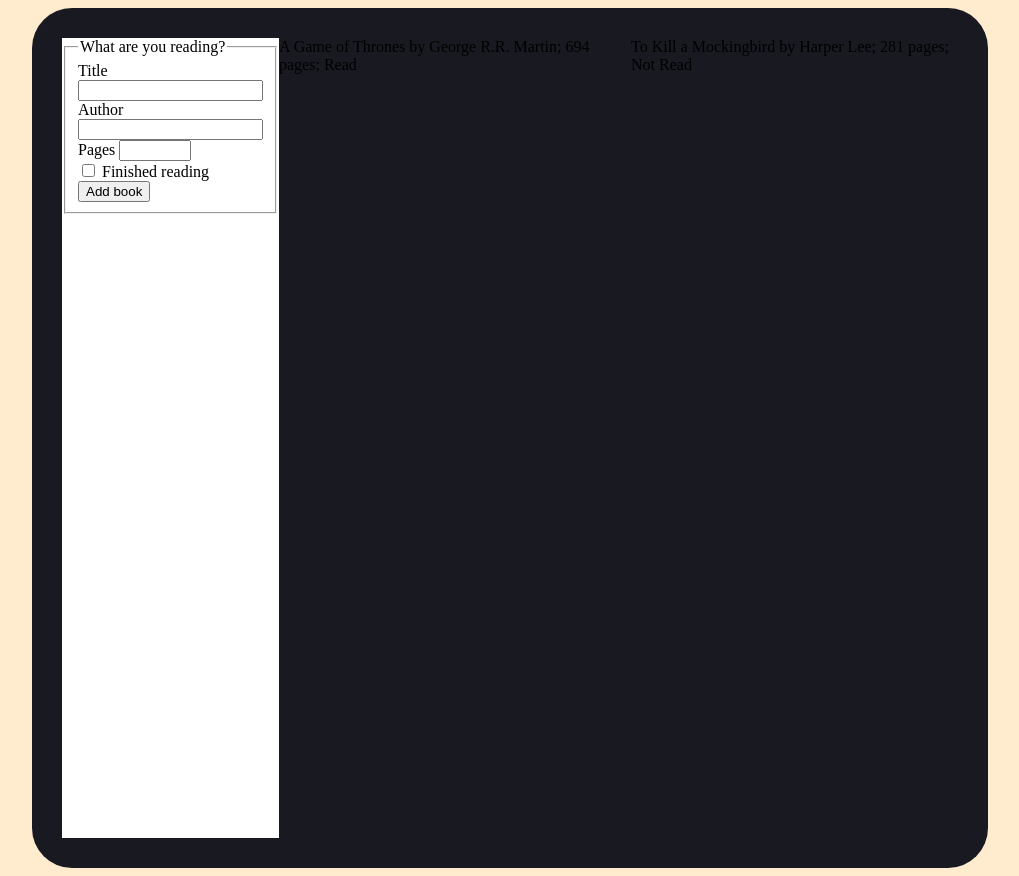
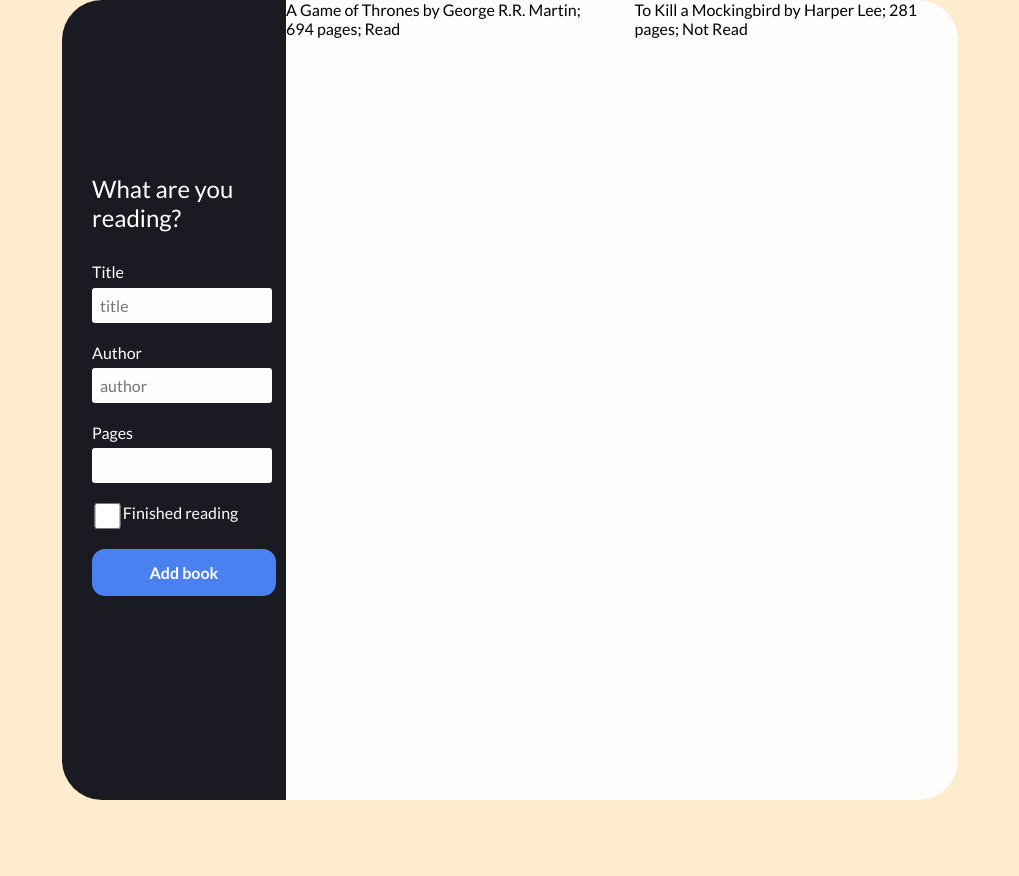
Before and after one commit to angie0123/Library-App, a plain HTML site: page index.html in a window 1280 px wide. Shown: the whole page, without its empty margins (130-1149 px from the left). After the commit the page ends 800 px from the top, so only its background shows below. Drawn offline with Linux system fonts and the light colour scheme.

Commit message:
Finish form style

```diff
--- a/index.html
+++ b/index.html
@@ -4,6 +4,7 @@
     <meta charset="UTF-8" />
     <meta http-equiv="X-UA-Compatible" content="IE=edge" />
     <meta name="viewport" content="width=device-width, initial-scale=1.0" />
+    <link href="https://fonts.googleapis.com/css2?family=Lato:wght@400;700&display=swap" rel="stylesheet">
     <link rel="stylesheet" href="styles.css" />
     <script src="script.js" defer></script>
     <title>Library is Open</title>
@@ -19,22 +20,22 @@
                       <div class="form-input">
 
                           <label for="title">Title</label>
-                          <input type="text" id="title" required>
+                          <input type="text" id="title" required placeholder="title">
                     </div>
                     <div class="form-input">
 
                         <label for="author">Author</label>
-                        <input type="text" id="author" required>
+                        <input type="text" id="author" required placeholder="author">
                   </div>
                   <div class="form-input">
 
                     <label for="pages">Pages</label>
                     <input type="number" id="pages" required max="1000" min="1">
               </div>
-              <div class="form-input">
-                <input type="checkbox" id="has-read">
+              <div class="form-input checkbox-input">
+                  <input type="checkbox" id="has-read">
                 <label for="has-read">Finished reading</label>
-          </div>
+             </div>
                    <button class="add-book">Add book</button>
                   </fieldset>
 
--- a/styles.css
+++ b/styles.css
@@ -1,3 +1,13 @@
+* {
+  padding: 0;
+  margin: 0;
+  box-sizing: border-box;
+  --primary: #1a1a23;
+  --accent: #4a80f0;
+  --bg: #fdfdfd;
+  font-family: "Lato", sans-serif;
+}
+
 body {
   background: blanchedalmond;
 }
@@ -7,10 +17,9 @@ body {
   width: 70vw;
   height: 100vh;
   margin: 0 auto;
-  background: rgb(25, 25, 34);
+  background: linear-gradient(90deg, var(--primary) 25%, var(--bg) 0%);
   display: grid;
-  grid-template-columns: 1fr 4fr;
-  padding: 30px;
+  grid-template-columns: 1fr 3fr;
 }
 
 .library {
@@ -20,6 +29,67 @@ body {
   grid-gap: 25px;
 }
 
+input[type="text"],
+input[type="number"],
+fieldset,
+button {
+  -webkit-appearance: none;
+  -moz-appearance: none;
+  appearance: none;
+  all: unset;
+}
+
 .form {
-  background: white;
+  display: grid;
+  align-items: center;
+  justify-items: center;
 }
+
+legend {
+  color: white;
+  font-size: 1.5rem;
+}
+
+fieldset {
+  display: grid;
+  grid-gap: 20px;
+  padding: 30px;
+}
+
+input[type="text"],
+input[type="number"] {
+  width: 100%;
+  padding: 0.5rem;
+  background: var(--bg);
+  border-radius: 3px;
+}
+
+.checkbox-input {
+  display: grid;
+  grid-template-columns: auto auto;
+}
+
+.form label {
+  display: block;
+  color: white;
+  padding-bottom: 0.4rem;
+}
+
+button.add-book {
+  width: 95%;
+  padding: 14px;
+  background: var(--accent);
+  border-radius: 13px;
+  text-align: center;
+  color: white;
+  font-weight: bold;
+}
+
+button.add-book:hover,
+.form-input:hover {
+  cursor: pointer;
+}
+
+button.add-book:hover {
+  opacity: 0.6;
+}
```
